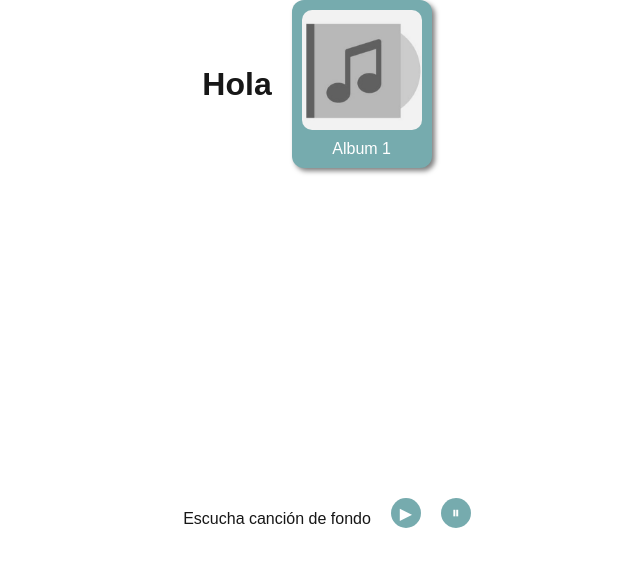
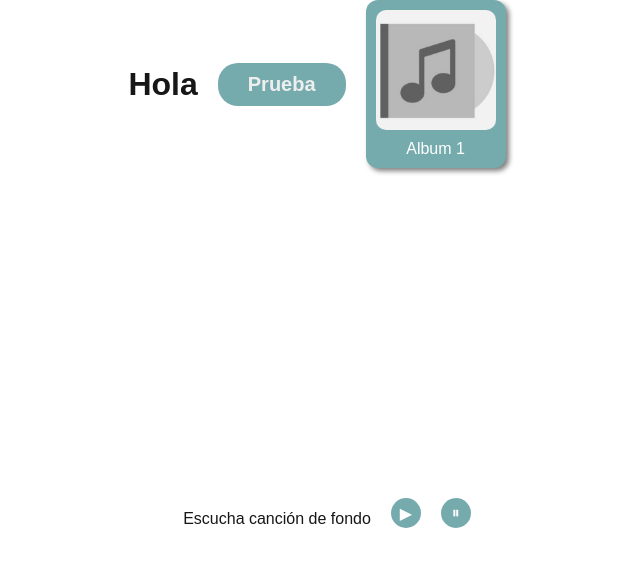
Before and after one commit to abenitezm/undersounds, a Next.js app: page / in a window 1280 px wide. Shown: the top 566 px of the page, without its empty margins (313-953 px from the left). Built offline with nearby package versions, Linux system fonts and the light colour scheme.

Commit message:
Prueba preliminar del botón

```diff
--- /dev/null
+++ b/src/app/components/PrimaryButton.tsx
@@ -0,0 +1,32 @@
+'use client';
+
+import React from "react";
+import colors from "../colors";
+
+type ButtonProps = {
+    text: string;
+    onClick: () => void;
+}
+
+export default function PrimaryButton({ text, onClick }: ButtonProps) {
+
+    const styles = {
+        button: {
+            backgroundColor: colors.primary,
+            border: 'none',
+            color: colors.secondary,
+            borderRadius: '20px',
+            fontSize: '20px',
+            padding: '10px 30px',
+            fontWeight: 'bold',
+            cursor: 'pointer'
+        }
+    };
+
+    return (
+        <button style={styles.button} onClick={onClick}>
+            {text}
+        </button>
+    );
+
+};
--- a/src/app/page.tsx
+++ b/src/app/page.tsx
@@ -2,6 +2,7 @@
 
 import ActivityRow from "./components/ActivityRow";
 import { Album } from "./components/Album";
+import PrimaryButton from "./components/PrimaryButton";
 import NavigationPage from "./navigation/navigationPage";
 import { CSSProperties } from "react";
 
@@ -10,6 +11,7 @@ export default function Home() {
   return (
     <div style={ styles.container }>
       <h1>Hola</h1>
+      <PrimaryButton text={"Prueba"} onClick={() => alert("Prueba")} />
       <Album name="Album 1" />
       <div id="navigationPage" style = { styles.container }>
         <NavigationPage />
```
